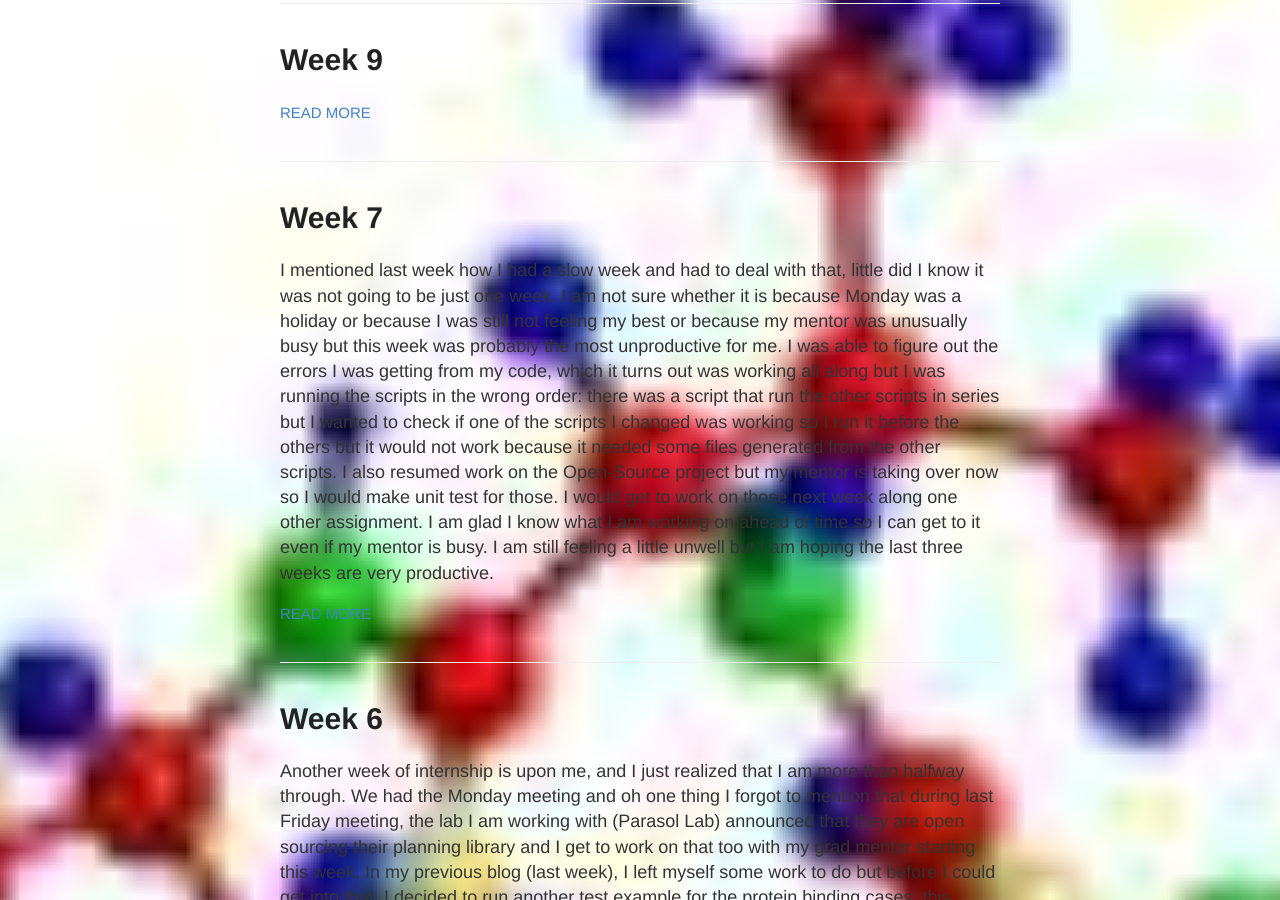
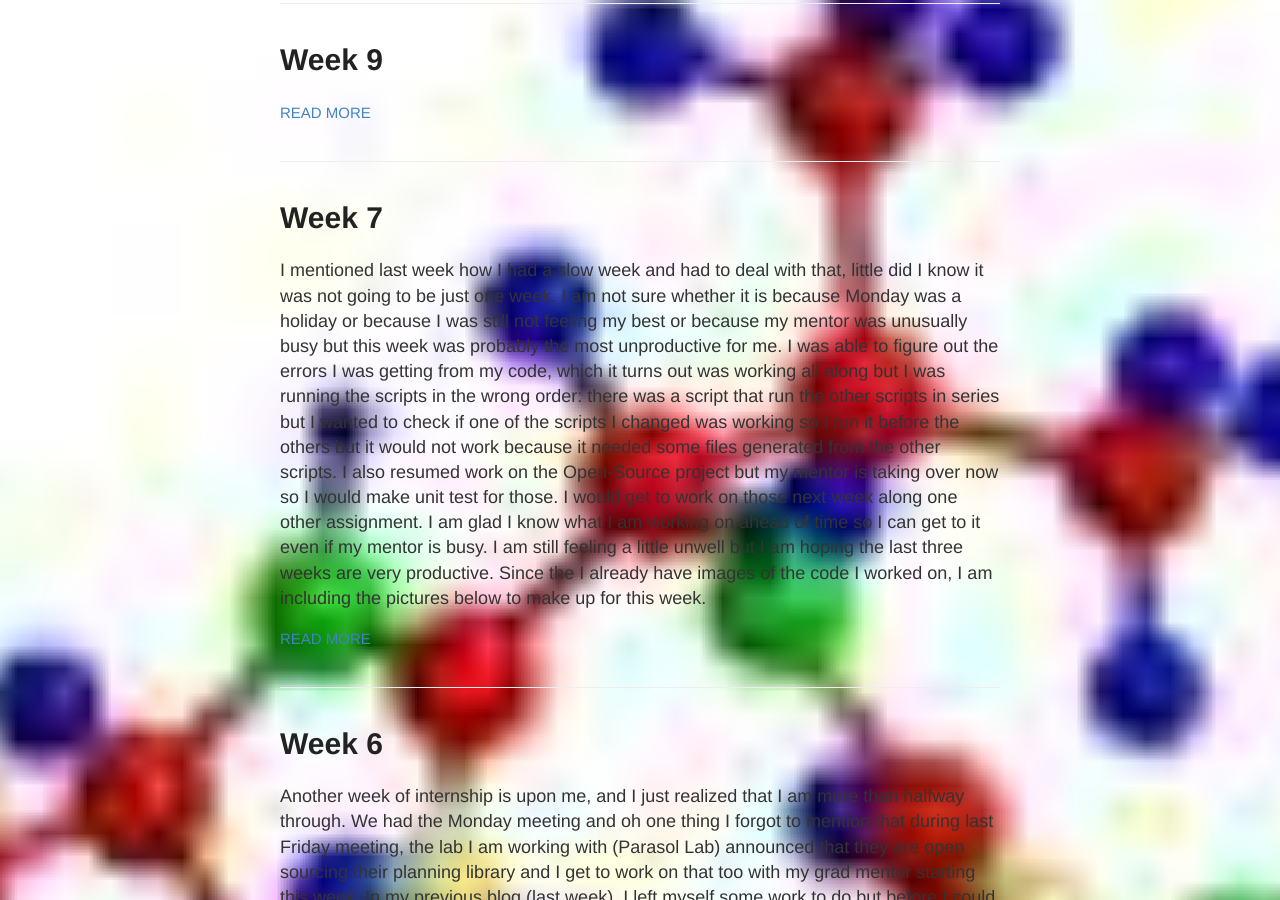
Before and after one commit to Ceella24/DREU21, a Jekyll site: the page built from blog.html, in a window 1280 px wide and 900 px high, scrolled down 285 px. Built offline with Jekyll 4.4.1, drawn with Linux system fonts in a browser that asks for light colours.

Commit message:
Update 2021-07-05-week7.md

```diff
--- a/_posts/2021-07-05-week7.md
+++ b/_posts/2021-07-05-week7.md
@@ -4,7 +4,13 @@
 ---
 
 I mentioned last week how I had a slow week and had to deal with that, little did I know it was not going to be just one week. I am not sure whether it is because Monday was a holiday or because I was still not feeling my best or because my mentor was unusually busy but this week was probably the most unproductive for me. I was able to figure out the errors I was getting from my code, which it turns out was working all along but I was running the scripts in the wrong order: there was a script that run the other scripts in series but I wanted to check if one of the scripts I changed was working so I run it before the others but it would not work because it needed some files generated from the other scripts. I also resumed work on the Open-Source project but my mentor is taking over now so I would make unit test for those. I would get to work on those next week along one other assignment. I am glad I know what I am working on ahead of time so I can get to it even if my mentor is busy. I am still feeling a little unwell but I am hoping the last three weeks are very productive.
+Since the I already have images of the code I worked on, I am including the pictures below to make up for this week.
 
 ![image](https://user-images.githubusercontent.com/66149407/125174243-87cc1480-e189-11eb-96e0-ba9cd5b719f3.png)
+  Figure 1: showing a roadmap
+
 ![image](https://user-images.githubusercontent.com/66149407/125174281-c1048480-e189-11eb-9696-4e4bcd1016c2.png)
+    Figure 2: showing a roadmap and skeleton
+
 ![image](https://user-images.githubusercontent.com/66149407/125174301-e98c7e80-e189-11eb-88f2-fae158c3ca47.png)
+   Figure 3: showing a skeleton, roadmap and protein
```
